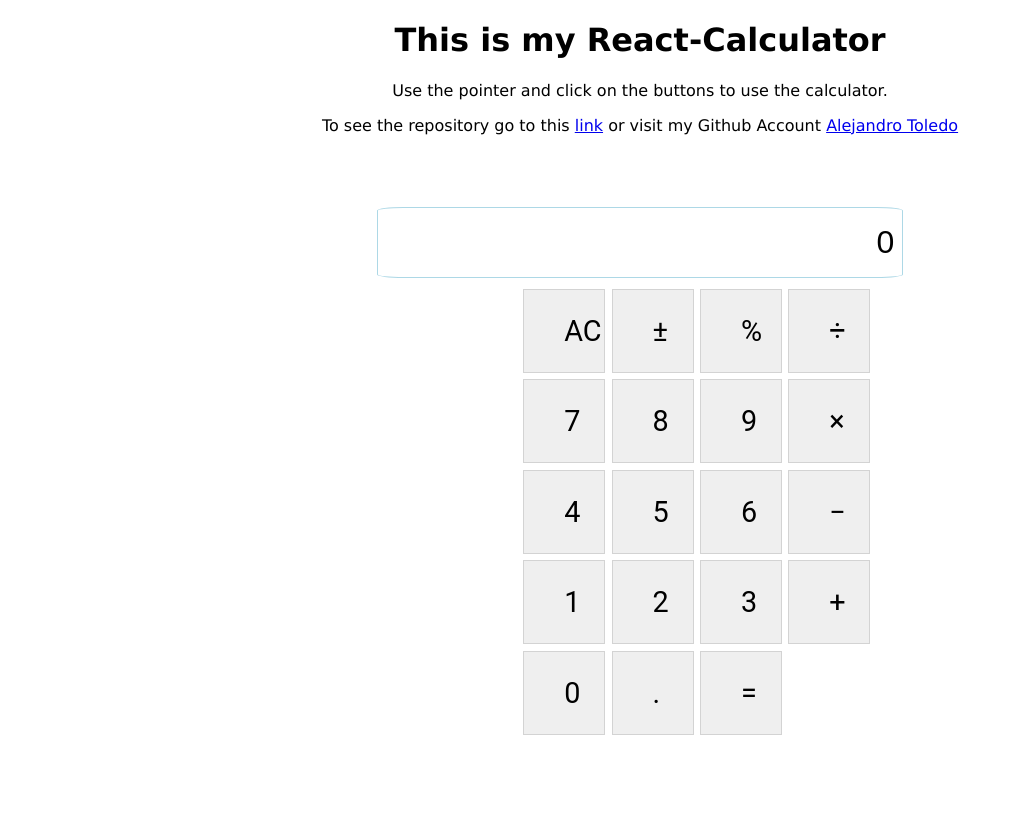
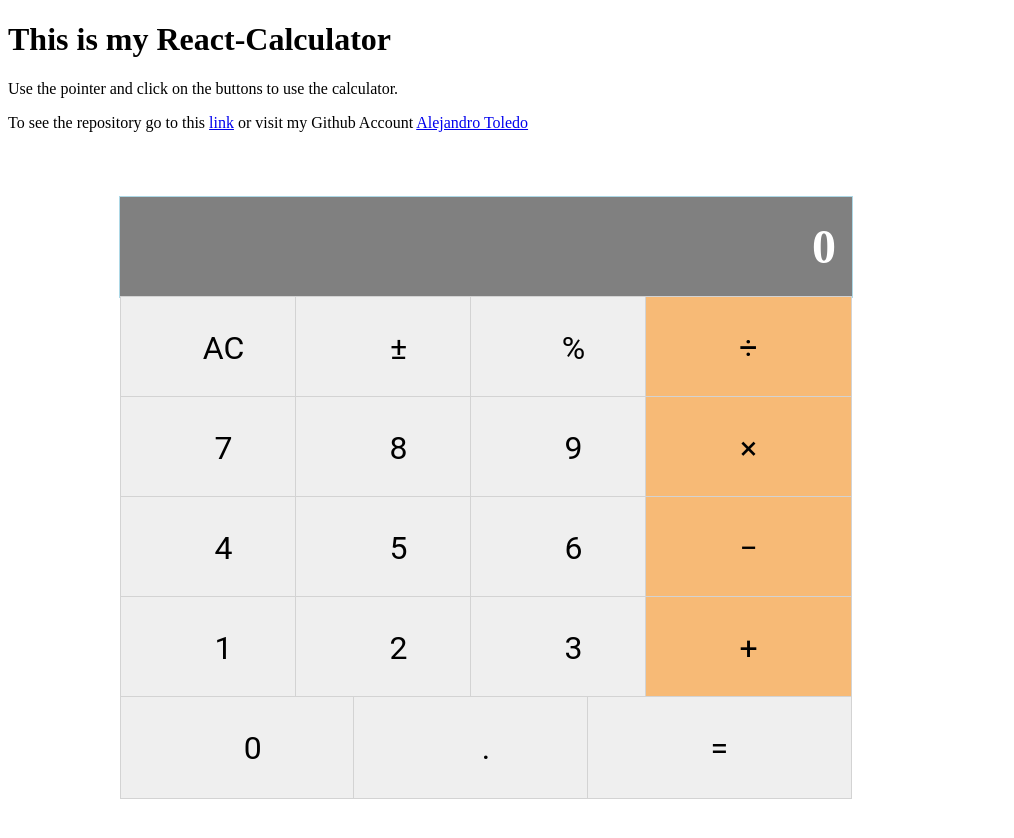
Before and after one commit to alejandrotoledoweb/react-calculator, a React (Create React App) app: page / in a window 1280 px wide. Shown: the top 838 px of the page, without its empty margins (0-1014 px from the left). Before the commit the page ends 802 px from the top, so only its background shows below. Built offline with nearby package versions, Linux system fonts and the light colour scheme.

Commit message:
give style as the calculator of example

```diff
--- a/src/components/App.js
+++ b/src/components/App.js
@@ -2,8 +2,8 @@
 import React, { useState } from 'react';
 import Display from './display';
 import ButtonPanel from './buttonPanel';
-// eslint-disable-next-line no-unused-vars
 import calculate from '../logic/calculate';
+import '../styles/app.css';
 
 import '../index.css';
 
@@ -23,11 +23,9 @@ const App = () => {
 
   return (
     <>
-      <div className="app-1">
-        <div className="app">
-          <Display result={result} />
-          <ButtonPanel clickHandler={handleClick} />
-        </div>
+      <div className="app">
+        <Display result={result} />
+        <ButtonPanel clickHandler={handleClick} />
       </div>
     </>
   );
--- a/src/components/button.js
+++ b/src/components/button.js
@@ -1,5 +1,7 @@
 import React from 'react';
 import PropTypes from 'prop-types';
+
+import '../styles/button.css';
 
 const Button = ({ name, clickHandler, num }) => {
   const handleClick = buttonName => {
--- a/src/components/buttonPanel.js
+++ b/src/components/buttonPanel.js
@@ -3,6 +3,7 @@ import React from 'react';
 import PropTypes from 'prop-types';
 import Button from './button';
 
+import '../styles/buttonPanel.css';
 import '../index.css';
 
 const ButtonPanel = ({ clickHandler }) => {
--- a/src/components/display.js
+++ b/src/components/display.js
@@ -2,6 +2,7 @@
 import React from 'react';
 import PropTypes from 'prop-types';
 
+import '../styles/display.css';
 import '../index.css';
 
 const Display = ({ result }) => {
@@ -22,7 +23,7 @@ const Display = ({ result }) => {
     ${operation == null ? '' : operation}
     ${nextD}`;
   return (
-    <div className="display">{display}</div>
+    <div className="display"><strong>{display}</strong></div>
   );
 };
 
--- a/src/index.css
+++ b/src/index.css
@@ -19,16 +19,16 @@
 
 .display {
   border: 1px solid lightblue;
-  font-family: Robot, sans-serif;
+  /* font-family: Robot, sans-serif;
   border-radius: 5%;
   width: 50%;
   font-size: 2rem;
   text-align: end;
   padding: 1rem 0.45rem 1rem 0.75rem;
-  margin: 0.5rem 0.5rem 0.5rem 0.5rem;
+  margin: 0.5rem 0.5rem 0.5rem 0.5rem; */
 }
 
-.btn-panel {
+/* .btn-panel {
   display: flex;
   width: 15rem;
   justify-content: space-around;
@@ -37,4 +37,4 @@
 .desc {
   font-family: Robot, Verdana, Geneva, Tahoma, sans-serif;
   text-align: center;
-}
+} */
--- /dev/null
+++ b/src/styles/app.css
@@ -0,0 +1,4 @@
+.app {
+  display: flex;
+  width: 700px;
+}
--- /dev/null
+++ b/src/styles/button.css
@@ -0,0 +1,12 @@
+.btn {
+  display: flex;
+  width: 50%;
+  font-size: 2rem;
+  margin: -0.1rem -1rem;
+  align-items: center;
+  justify-content: center;
+}
+
+.btn3 {
+  background-color: rgb(247, 186, 118);
+}
--- /dev/null
+++ b/src/styles/buttonPanel.css
@@ -0,0 +1,6 @@
+.btn-panel {
+  display: flex;
+  height: 100px;
+  width: 700px;
+  justify-content: space-around;
+}
--- /dev/null
+++ b/src/styles/display.css
@@ -0,0 +1,13 @@
+.display {
+  display: flex;
+  width: 700px;
+  background-color: gray;
+  height: 100px;
+  color: white;
+  text-align: right;
+  justify-content: right;
+  align-items: center;
+  font-size: 3rem;
+  padding-right: 1rem;
+  padding-left: 1rem;
+}
```
